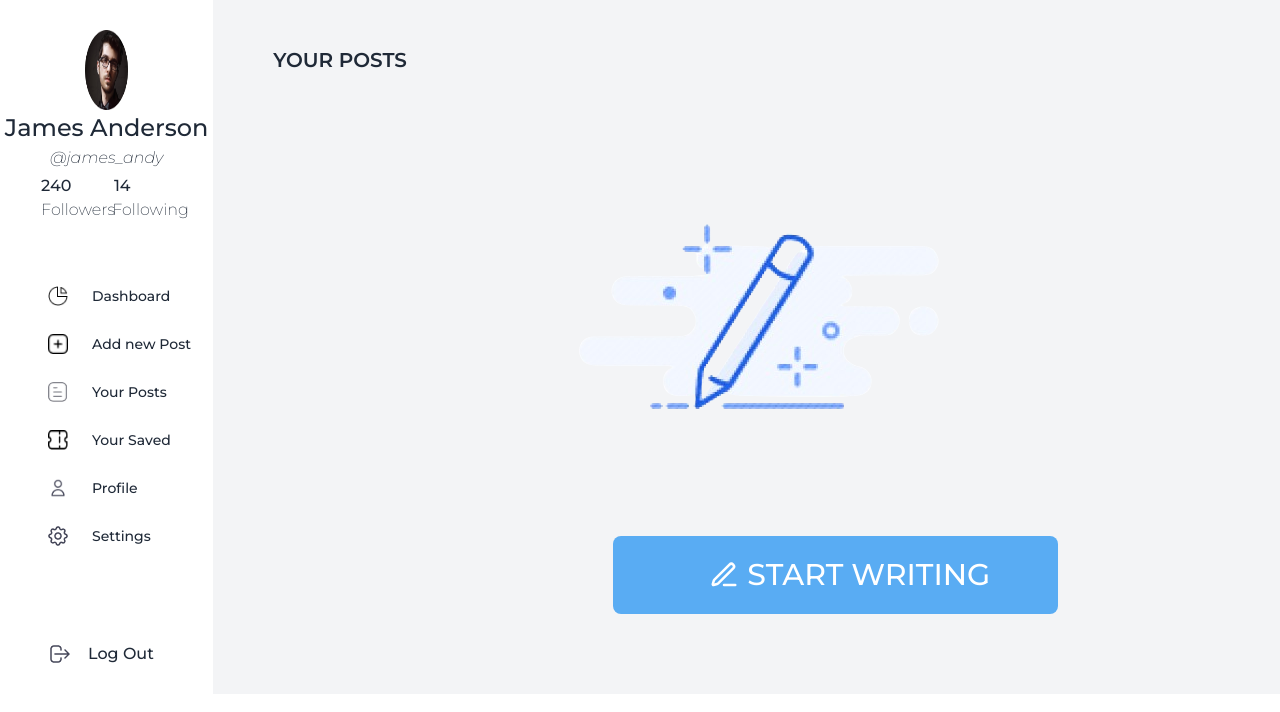
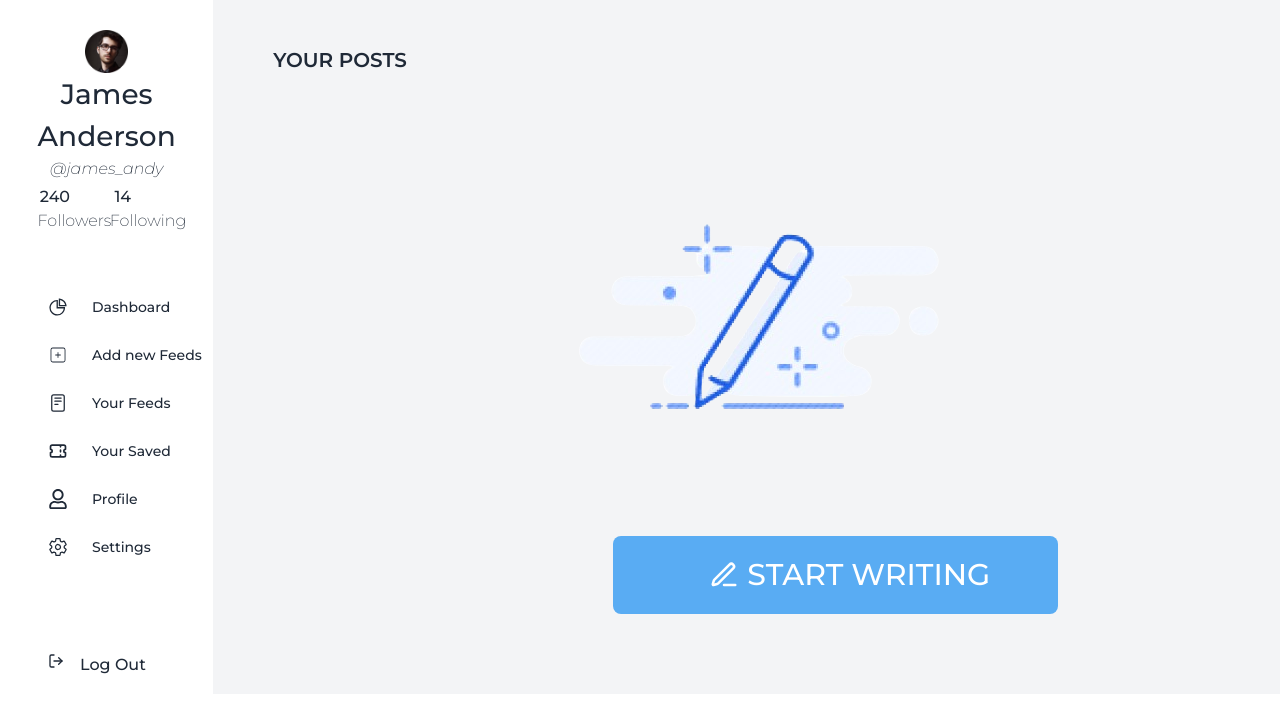
Before and after one commit to divyansharma001/blogProject, a React (Vite) app: page / in a window 1280 px wide. Shown: the top 712 px of the page. Built offline with nearby package versions, Linux system fonts and the light colour scheme.

Commit message:
Icon issue

```diff
--- a/src/components/Sidebar/Sidebar.jsx
+++ b/src/components/Sidebar/Sidebar.jsx
@@ -1,78 +1,113 @@
 import React from "react";
 import Drawer from "../Drawer/Drawer";
 import { Link } from "react-router-dom";
-import { VscPieChart } from "react-icons/vsc";
-
-
+import { AiOutlinePieChart } from "react-icons/ai";
+import { CiSquarePlus } from "react-icons/ci";
+import { IoReaderOutline } from "react-icons/io5";
+import { HiOutlineTicket } from "react-icons/hi";
+import { FaRegUser } from "react-icons/fa";
+import { IoSettingsOutline } from "react-icons/io5";
+import { FiLogOut } from "react-icons/fi";
 
 function Sidebar() {
   const options = [
     {
       name: "Dashboard",
-      icon: "./logo1.png",
+      icon: (
+        <div className="text-xl">
+          <AiOutlinePieChart />
+        </div>
+      ),
       to: "/",
     },
     {
-      name: "Add new Post",
-      icon: "./logo2.png",
+      name: "Add new Feeds",
+      icon: (
+        <div className="text-xl">
+          <CiSquarePlus />
+        </div>
+      ),
       to: "/",
     },
     {
-      name: "Your Posts",
-      icon: "./logo3.png",
+      name: "Your Feeds",
+      icon: (
+        <div className="text-xl">
+          <IoReaderOutline />
+        </div>
+      ),
       to: "/posts",
     },
     {
       name: "Your Saved",
-      icon: "./logo4.png",
+      icon: (
+        <div className="text-xl">
+          <HiOutlineTicket />
+        </div>
+      ),
       to: "/",
     },
     {
       name: "Profile",
-      icon: "./logo5.png",
+      icon: (
+        <div className="text-xl">
+          <FaRegUser />
+        </div>
+      ),
       to: "/",
     },
     {
       name: "Settings",
-      icon: "./logo6.png",
+      icon: (
+        <div className="text-xl">
+          <IoSettingsOutline />
+        </div>
+      ),
       to: "/",
     },
   ];
   return (
     <>
-
-
       <div className="hidden xl:block ">
         <div className="pt-[30px] px-[85px]">
-          <img src="./user.png" className="w-[100px] h-[80px] " alt="User" />
+          <img
+            src="./user.png"
+            className="w-full max-w-[100px] h-auto "
+            alt="User"
+          />
         </div>
 
-        <div className="text-[24px] font-montserrat text-center">
+        <div className="text-[24px] md:text-[28px] font-montserrat text-center">
           James Anderson
         </div>
-        <div className=" font-extralight italic text-center">@james_andy</div>
-        <div className=" flex justify-evenly text-center pr-10 pt-1">
-          <div className="w-[30px] text-wrap">
-            240 <span className=" font-extralight ">Followers</span>
+        <div className="font-extralight italic text-center">@james_andy</div>
+        <div className="flex justify-evenly text-center pr-10 pt-1">
+          <div className="w-[15%] md:w-[20%] text-wrap">
+            240 <span className="font-extralight">Followers</span>
           </div>
-          <div className="w-[20px] text-wrap">
-            14 <span className=" font-extralight ">Following</span>
+          <div className="w-[10%] md:w-[15%] text-wrap">
+            14 <span className="font-extralight">Following</span>
           </div>
         </div>
 
-
         {options.map((option) => (
-          <div className={`flex pl-12 gap-6 ${ option.name == "Dashboard" ? "pt-16" : "pt-7"}`} key={option.name}>
-            <img className="h-[20px] w-[20px]" src={option.icon} />
-            <Link to={option.to} className=" text-sm ">{option.name}</Link>
+          <div
+            className={`flex pl-12 gap-6 ${
+              option.name === "Dashboard" ? "pt-16" : "pt-7"
+            }`}
+            key={option.name}
+          >
+            {option.icon}
+            <Link to={option.to} className="text-sm">
+              {option.name}
+            </Link>
           </div>
         ))}
 
-        <div className=" flex pl-12 gap-4 pt-24">
-          <img src="./logout.png"/>
+        <div className="flex pl-12 gap-4 pt-24">
+          <FiLogOut />
           <button className="">Log Out</button>
         </div>
-
       </div>
     </>
   );
```
